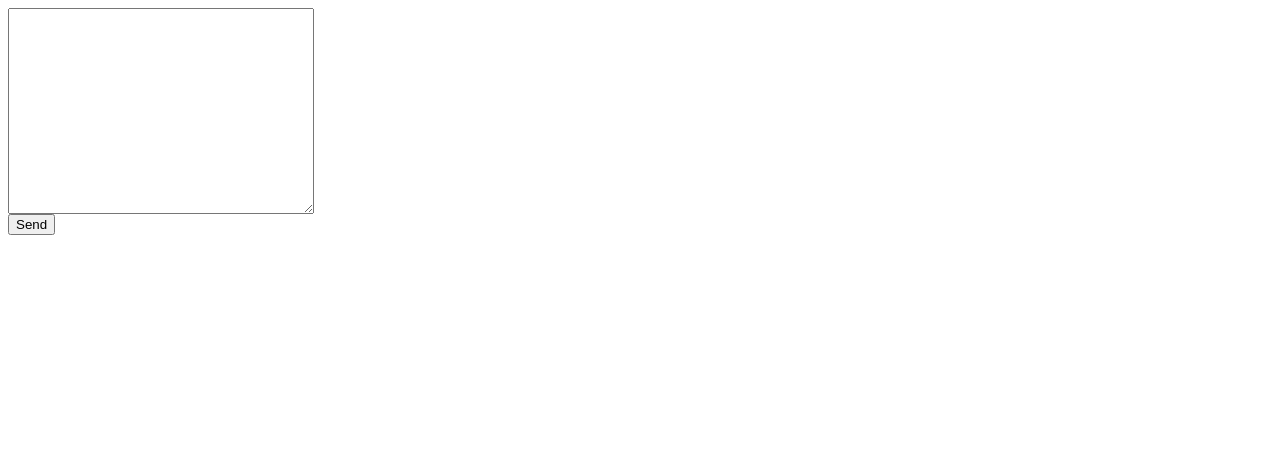
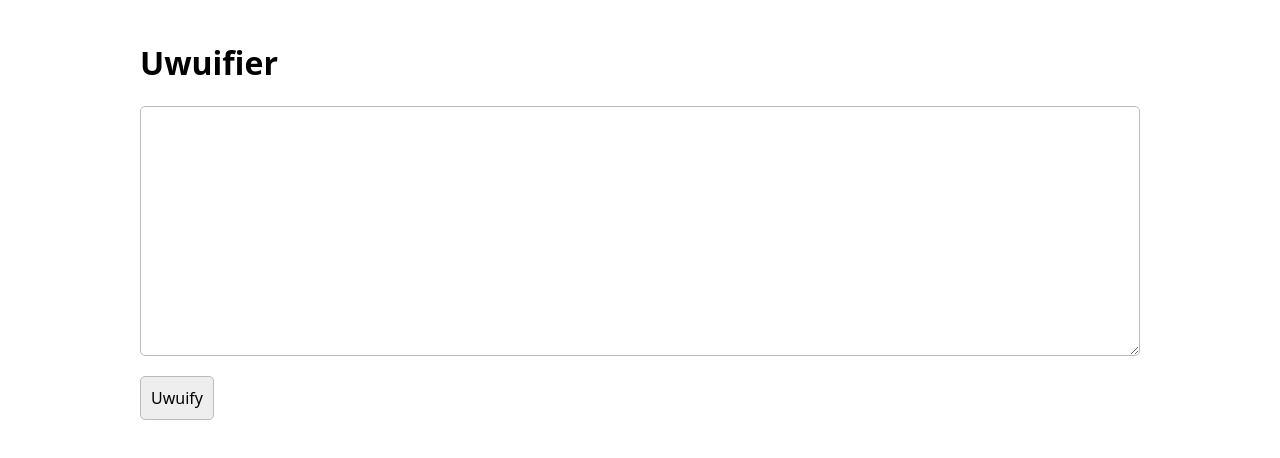
Before and after one commit to Aloso/heroku-hello-world, a website: page src/public/index.html in a window 1280 px wide. Drawn offline with Linux system fonts and the light colour scheme.

Commit message:
Update design

```diff
--- a/src/index.js
+++ b/src/index.js
@@ -11,6 +11,10 @@ app.get('/uwu', (req, res) => {
     res.send(uwuifier.uwuifySentence(req.query.text))
 })
 
+app.all('*', (req, res) => {
+    res.send(uwuifier.uwuifySentence("404 Not found!"), 404)
+})
+
 app.listen(port, () => {
     console.log(`Example app listening at http://localhost:${port}`)
 })
--- a/src/public/index.html
+++ b/src/public/index.html
@@ -8,11 +8,10 @@
 </head>
 
 <body>
+    <h1>Uwuifier</h1>
     <textarea id="input"></textarea>
-    <button id="submit">Send</button>
-    <div id="result">
-
-    </div>
+    <button id="submit">Uwuify</button>
+    <div id="result"></div>
 
     <script src="script.js"></script>
 </body>
--- a/src/public/style.css
+++ b/src/public/style.css
@@ -1,6 +1,33 @@
+body {
+    margin: 0 auto;
+    max-width: 1000px;
+    padding: 20px;
+    font-family: Noto Sans, sans-serif;
+}
+
 textarea {
     display: block;
     margin: 0;
-    width: 300px;
-    height: 200px;
+    padding: 10px;
+    width: 100%;
+    height: 250px;
+    box-sizing: border-box;
+    border: 1px solid #bbbbbb;
+    background-color: white;
+    color: black;
+    border-radius: 5px;
+    resize: vertical;
+    font-family: inherit;
 }
+
+button {
+    box-sizing: border-box;
+    border: 1px solid #bbbbbb;
+    border-radius: 5px;
+    margin: 20px 0;
+    padding: 10px;
+    background-color: #eeeeee;
+    color: black;
+    font-size: inherit;
+    font-family: inherit;
+}
```
